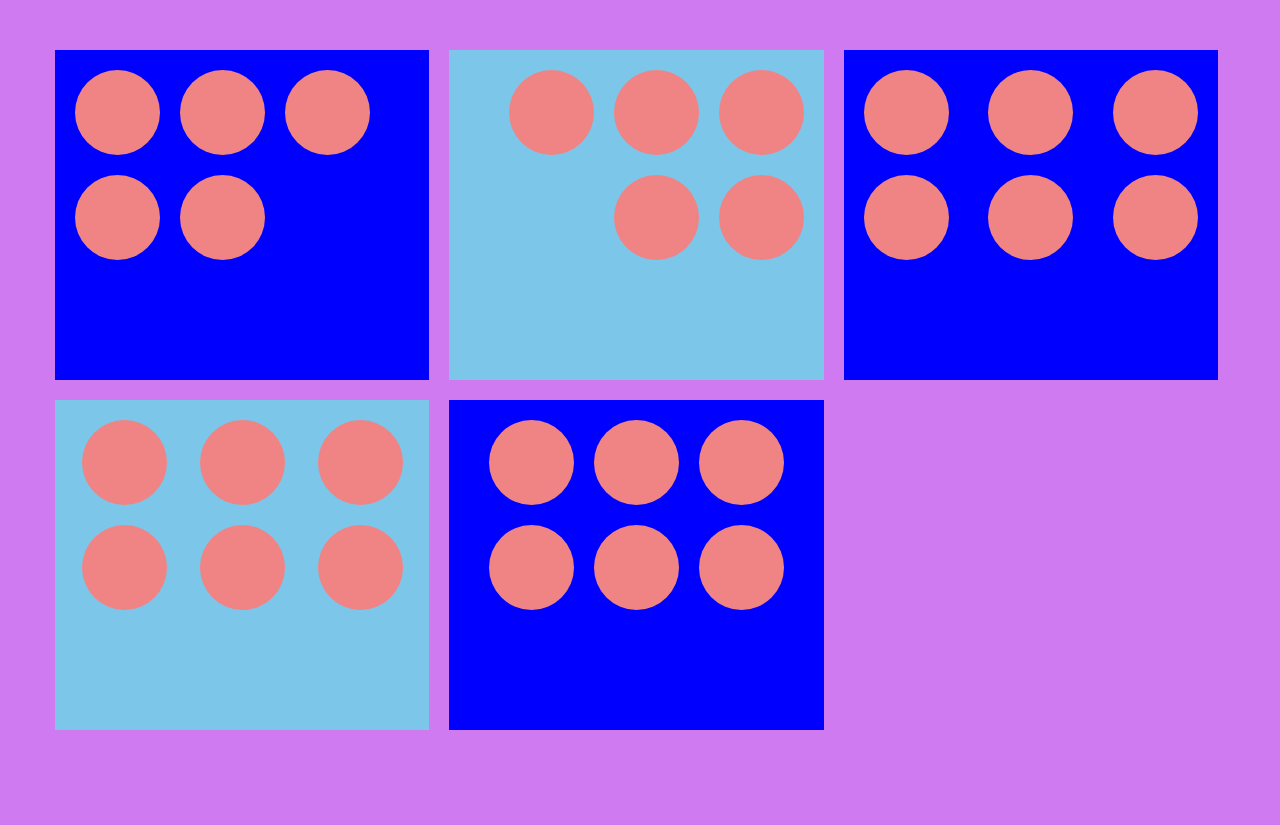
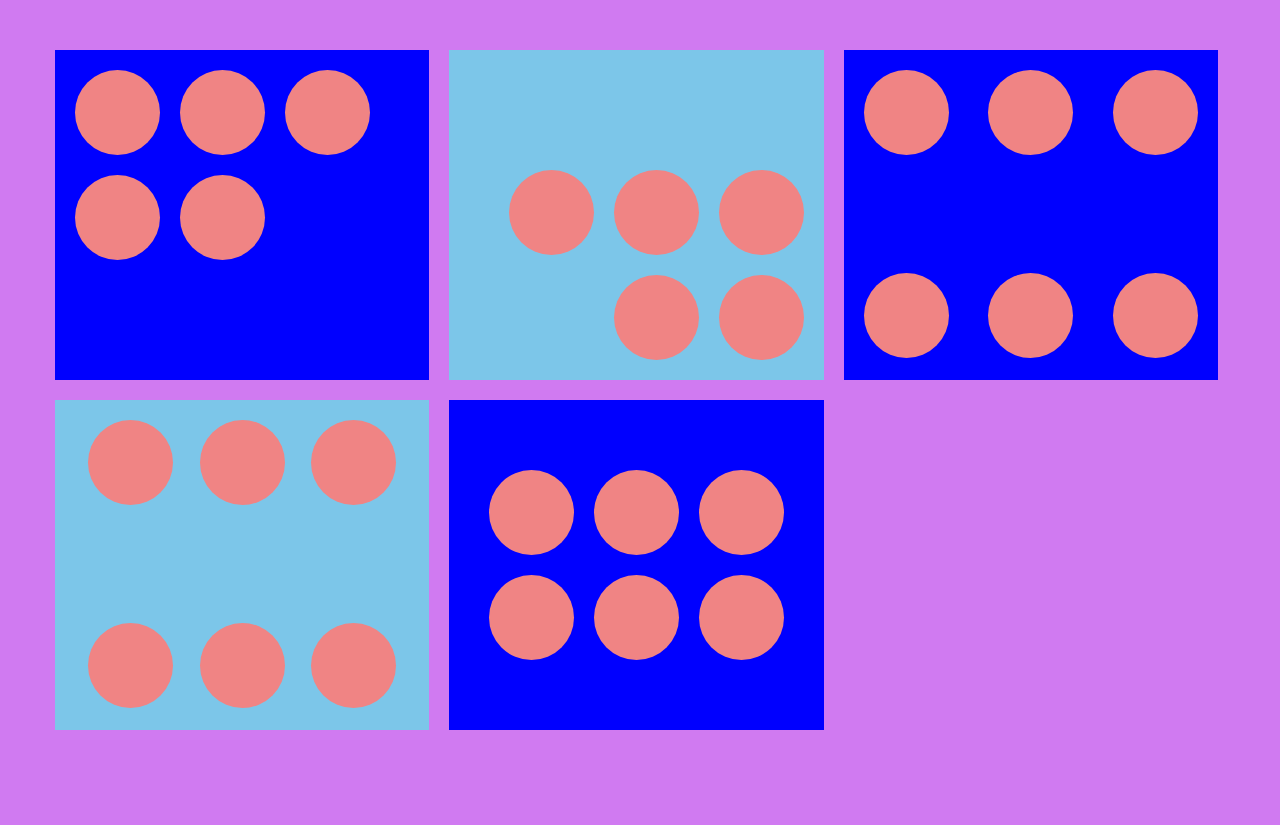
Before and after one commit to AlbinDemukaj/flexbox, a plain HTML site: page index.html in a window 1280 px wide. Before the commit the page ends 800 px from the top, so only its background shows below. Drawn offline with Linux system fonts and the light colour scheme; a web font is replaced by a local one.

Commit message:
Update style1.css

```diff
--- a/style1.css
+++ b/style1.css
@@ -55,29 +55,34 @@ body {
   display: flex;
   gap: 20px;
   flex-wrap: wrap;
-  margin: 20px;
+
   justify-content: center;
   align-content: center;
+  height: 330px;
 
 }
 .flex-child1{
+  height: 290px;
   display: flex;
   gap: 20px;
   flex-wrap: wrap;
-  margin: 20px;
+  margin: 20px ;
   justify-content: flex-end;
   align-content: flex-end;
+
 }
 .flex-child2{
+  height: 405px;
   display: flex;
-  gap: 20px;
+
   flex-wrap: wrap;
-  margin: 20px;
+  margin: 20px ;
   justify-content: space-between;
 }
 .flex-child3 {
+  height: 405px;
   display: flex;
-  gap: 20px;
+
   flex-wrap: wrap;
   margin: 20px;
   justify-content: space-around;
```
